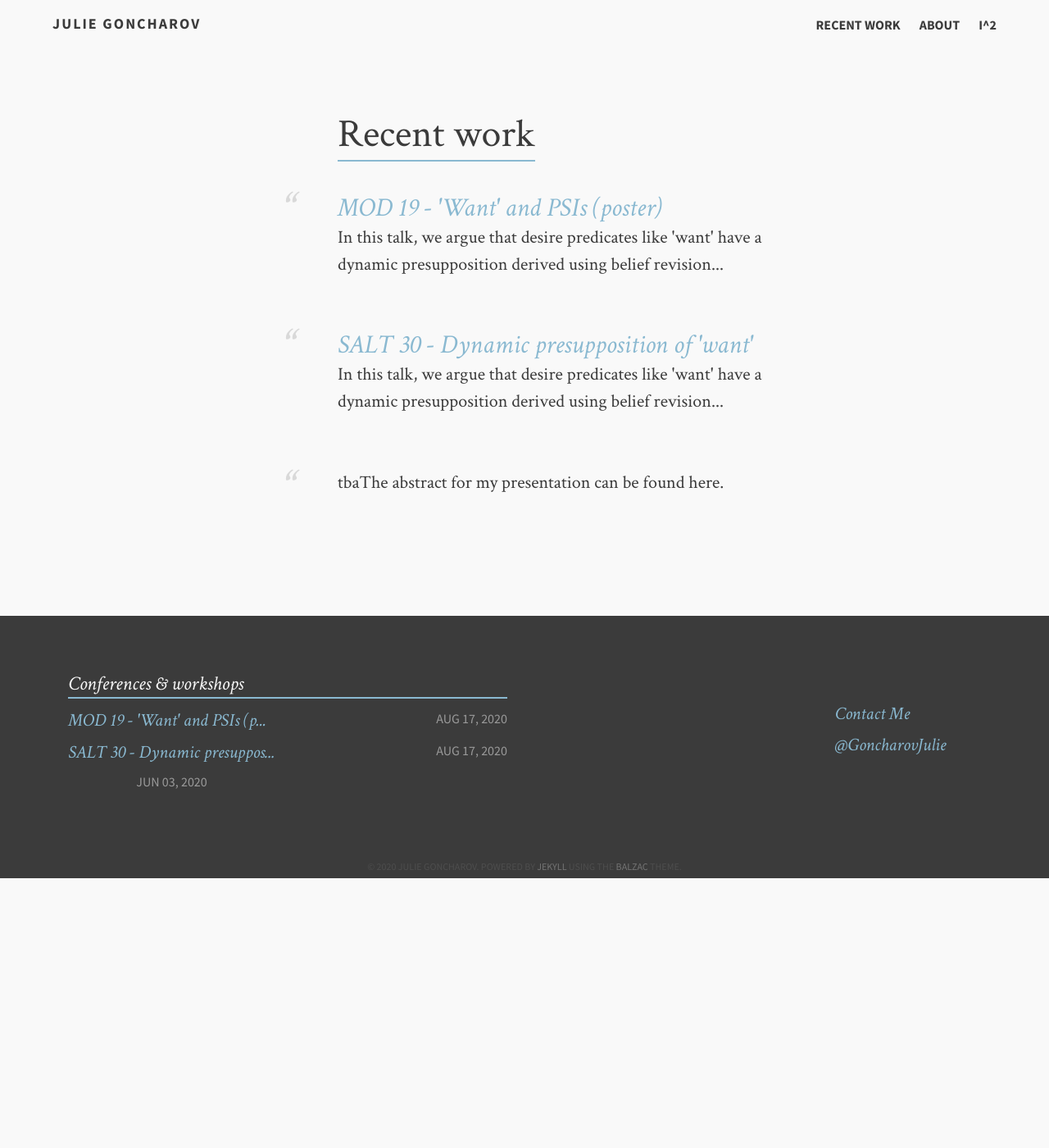
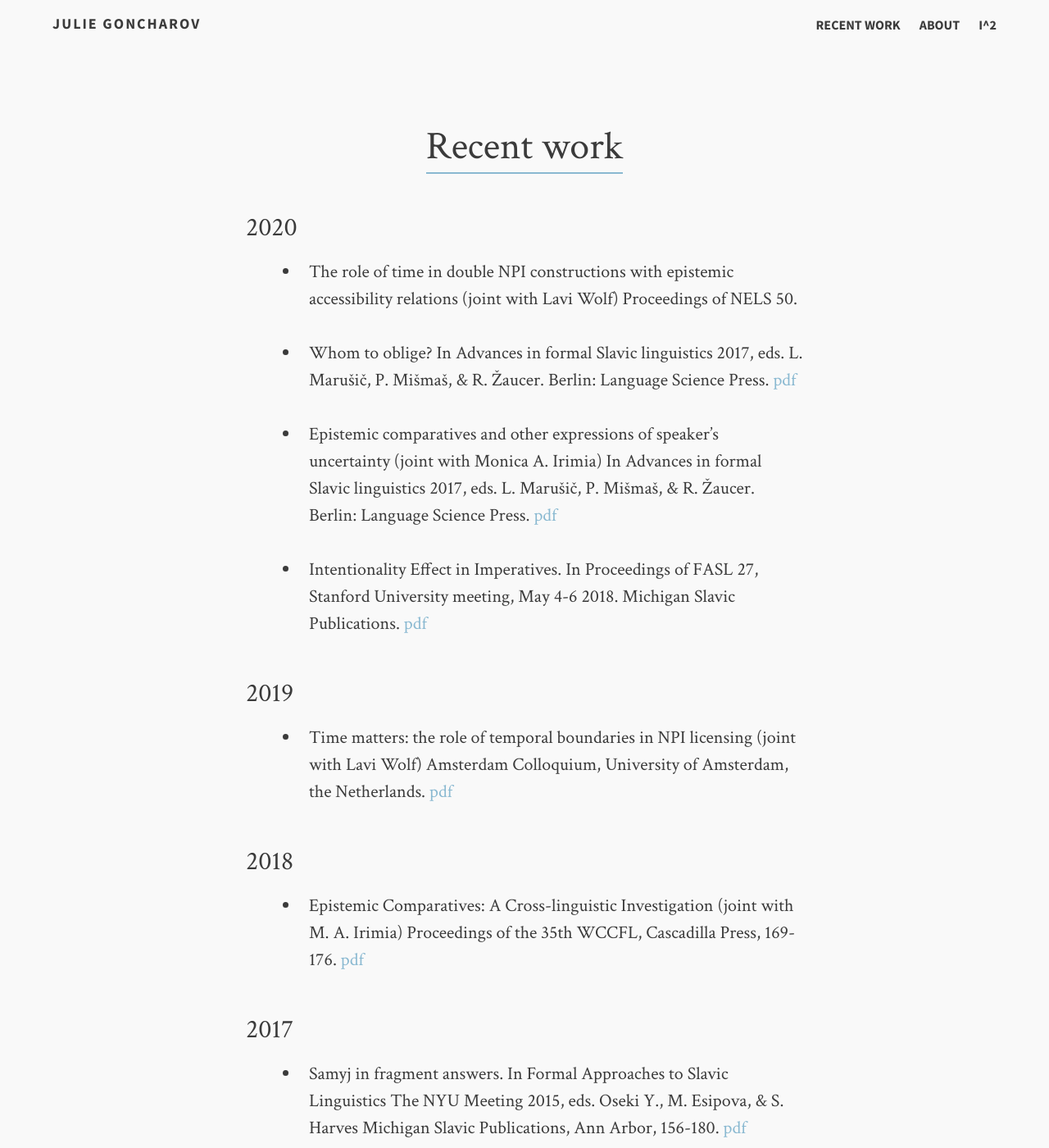
Before and after one commit to julie-goncharov/julie-goncharov.github.io, a Jekyll site: the page built from index.md, in a window 1280 px wide and 1400 px high. Shown: the whole window at 82% size. Built offline with Jekyll 4.4.1, drawn with Linux system fonts in a browser that asks for light colours; comment, search, counter and statistics services are not loaded; some of the changed lines change nothing that is shown; some of the changed text lies outside the part shown.

Commit message:
update file

```diff
--- a/index.md
+++ b/index.md
@@ -1,5 +1,5 @@
 ---
-layout: post-index
+layout: recent-work
 title: "Recent work"
 tags: [conference, workshop, slides, poster, handouts, paper, article]
 image:
```
